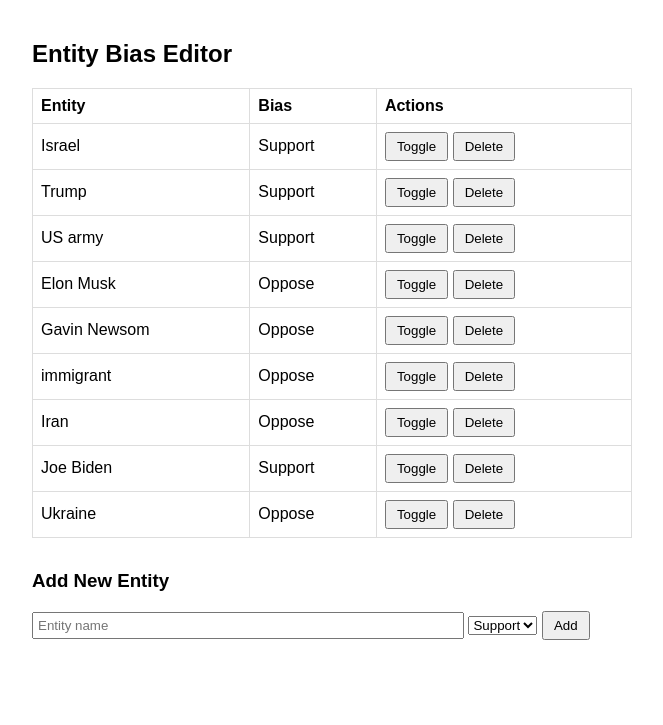
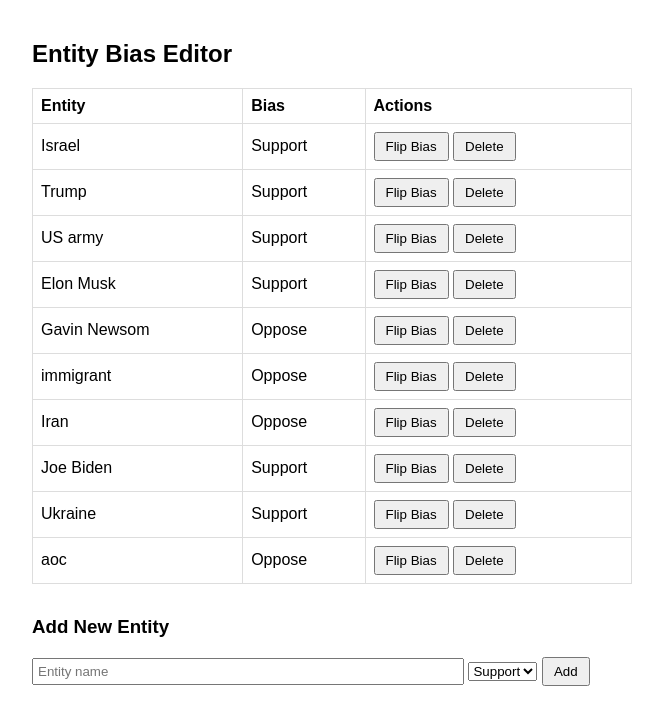
Before and after one commit to eilonyaffe/Barty, a Flask app: page / in a window 1280 px wide. Shown: the top 725 px of the page, without its empty margins (308-971 px from the left). Run offline with Flask 3, Linux system fonts and the light colour scheme.

Commit message:
added frontend

```diff
--- a/messages.json
+++ b/messages.json
@@ -2,10 +2,11 @@
     "Israel": "True",
     "Trump": "True",
     "US army": "True",
-    "Elon Musk": "False",
+    "Elon Musk": "True",
     "Gavin Newsom": "False",
     "immigrant": "False",
     "Iran": "False",
     "Joe Biden": "True",
-    "Ukraine": "False"
+    "Ukraine": "True",
+    "aoc": "False"
 }
--- a/src/server.py
+++ b/src/server.py
@@ -1,7 +1,9 @@
 from flask import Flask, render_template, request, redirect
 import json
+import os
 
-app = Flask(__name__)
+app = Flask(__name__, template_folder=os.path.join(os.path.dirname(__file__), "../templates"))
+
 MSG_PATH = "messages.json"
 
 def load_messages():
@@ -15,7 +17,7 @@ def save_messages(messages):
 @app.route("/")
 def index():
     messages = load_messages()
-    return render_template("index.html", messages=messages)
+    return render_template("messages.html", messages=messages)
 
 @app.route("/toggle", methods=["POST"])
 def toggle():
--- a/templates/index.html
+++ b/templates/messages.html
@@ -46,7 +46,7 @@
             <td>
                 <form class="inline" method="POST" action="/toggle">
                     <input type="hidden" name="entity" value="{{ entity }}">
-                    <button type="submit">Toggle</button>
+                    <button type="submit">Flip Bias</button>
                 </form>
                 <form class="inline" method="POST" action="/delete">
                     <input type="hidden" name="entity" value="{{ entity }}">
```
